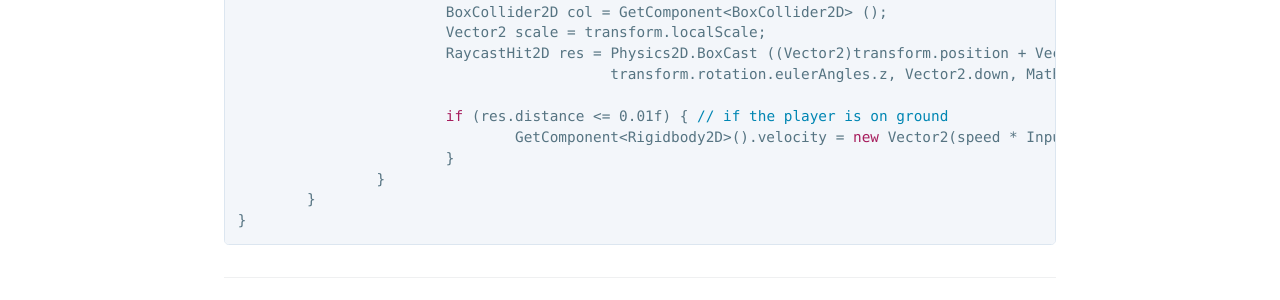
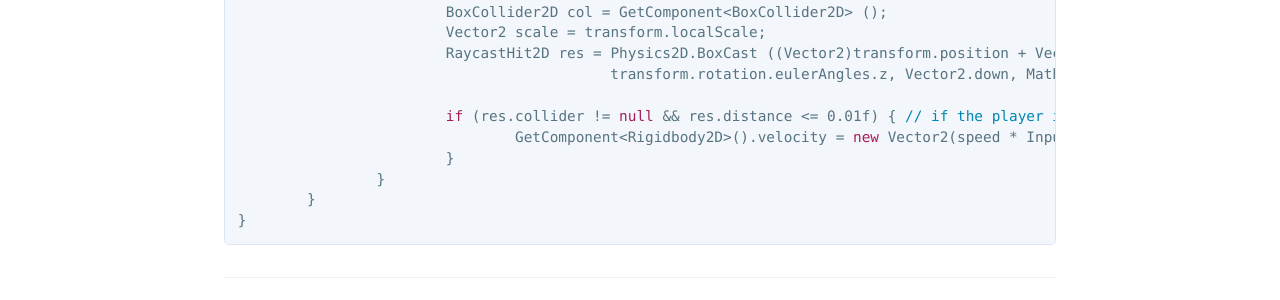
Before and after one commit to ladace/unity-code-snippets, a Jekyll site: the page built from platformer.md, in a window 1280 px wide. Shown: the part 1474-1774 px from the top of the page. Built offline with Jekyll 4.4.1, drawn with Linux system fonts in a browser that asks for light colours; Markdown is read by kramdown in place of the engine named in the settings.

Commit message:
Update platformer.md

```diff
--- a/platformer.md
+++ b/platformer.md
@@ -53,7 +53,7 @@ public class Player : MonoBehaviour {
 			RaycastHit2D res = Physics2D.BoxCast ((Vector2)transform.position + Vector2.Scale (scale, col.offset), Vector2.Scale (scale, col.size),
 			                   transform.rotation.eulerAngles.z, Vector2.down, Mathf.Infinity, groundMask);
 
-			if (res.distance <= 0.01f) { // if the player is on ground
+			if (res.collider != null && res.distance <= 0.01f) { // if the player is on ground
 				GetComponent<Rigidbody2D>().velocity = new Vector2(speed * Input.GetAxis ("Horizontal"), jumpSpeed);
 			}
 		}
```
